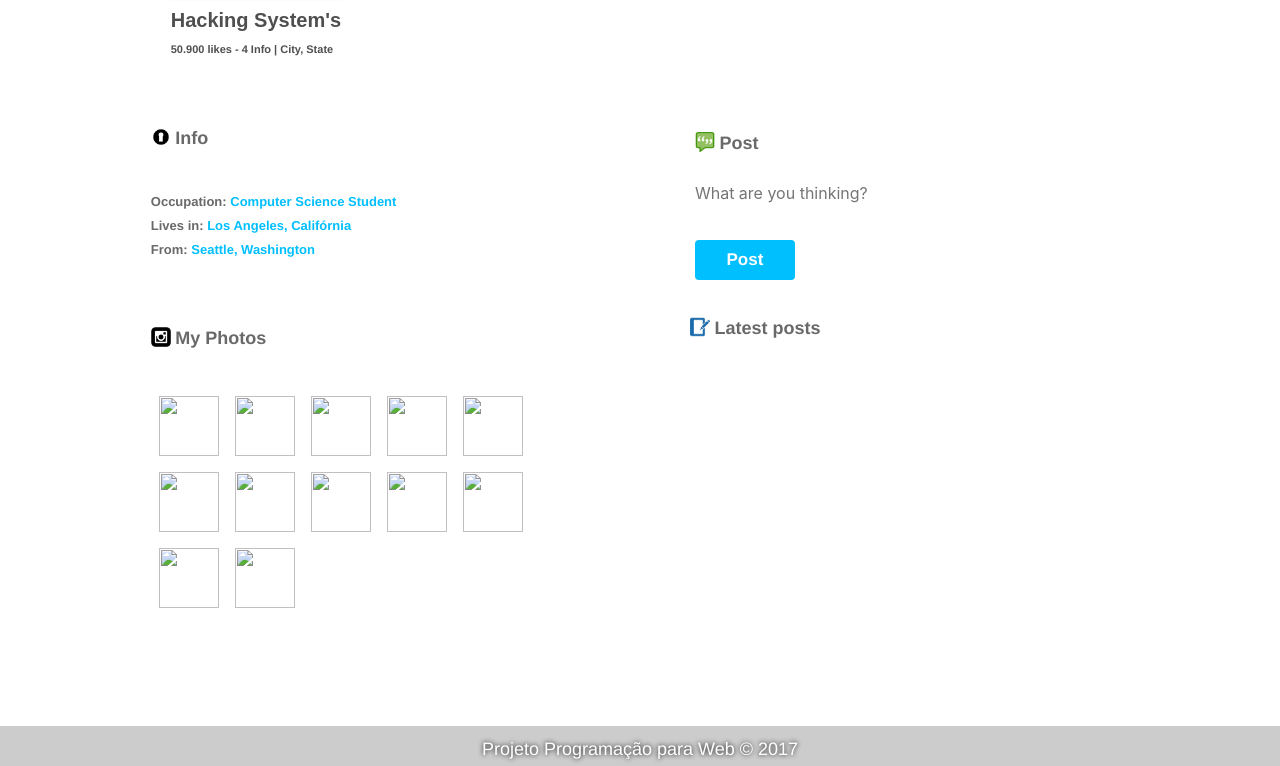
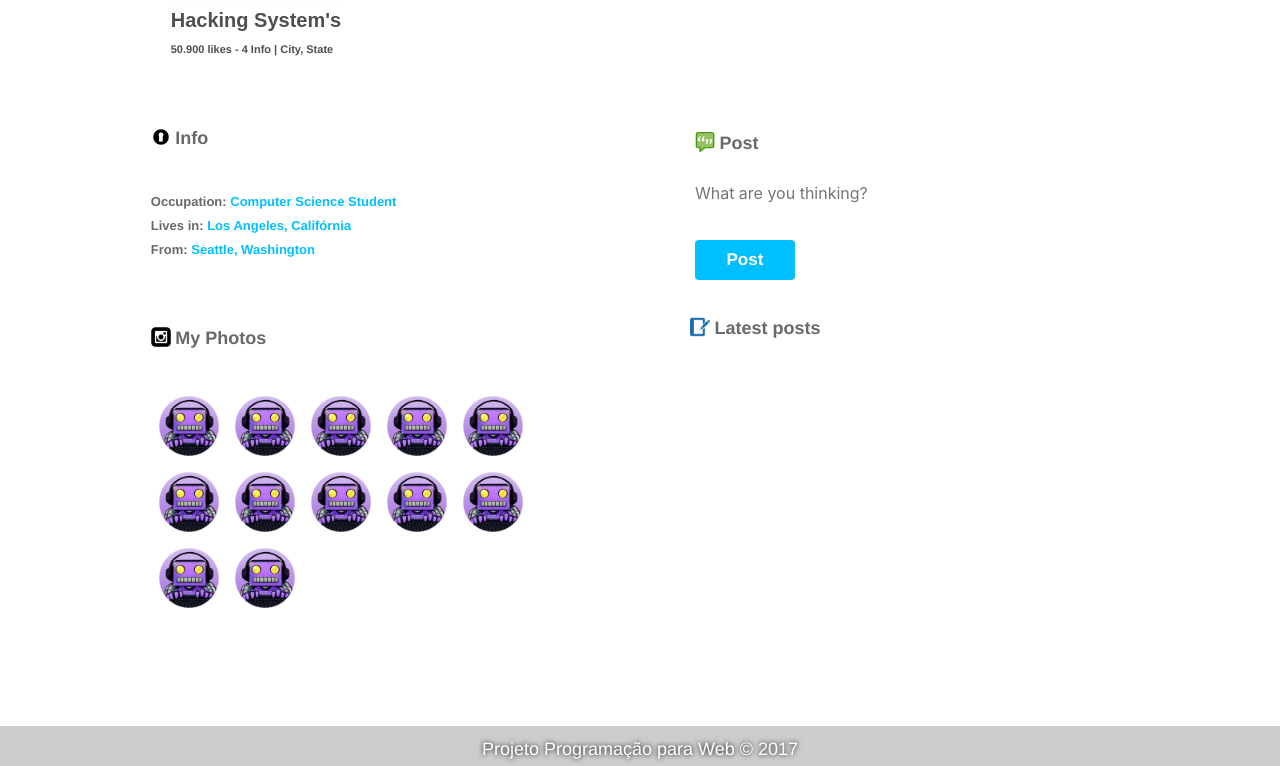
Before and after one commit to olimpiofernandes/uniforPPW, a plain HTML site: page index.html in a window 1280 px wide. Shown: the part 519-1285 px from the top of the page. Drawn offline with Linux system fonts and the light colour scheme.

Commit message:
Update index.html

```diff
--- a/index.html
+++ b/index.html
@@ -85,18 +85,18 @@
                 <div class="photosUser">
                     <img src="photosicon.png" width="20px" height="20px" class="iconAjust">
                     <span class="spanTextData"> My Photos </span> <hr class="linePerso">
-                    <div class="photoDiv"> <img src="_img/profileUser.png" width="100%" height="60px"> </div>
-                    <div class="photoDiv"> <img src="_img/profileUser.png" width="100%" height="60px"> </div>
-                    <div class="photoDiv"> <img src="_img/profileUser.png" width="100%" height="60px"> </div>
-                    <div class="photoDiv"> <img src="_img/profileUser.png" width="100%" height="60px"> </div>
-                    <div class="photoDiv"> <img src="_img/profileUser.png" width="100%" height="60px"> </div>
-                    <div class="photoDiv"> <img src="_img/profileUser.png" width="100%" height="60px"> </div>
-                    <div class="photoDiv"> <img src="_img/profileUser.png" width="100%" height="60px"> </div>
-                    <div class="photoDiv"> <img src="_img/profileUser.png" width="100%" height="60px"> </div>
-                    <div class="photoDiv"> <img src="_img/profileUser.png" width="100%" height="60px"> </div>
-                    <div class="photoDiv"> <img src="_img/profileUser.png" width="100%" height="60px"> </div>
-                    <div class="photoDiv"> <img src="_img/profileUser.png" width="100%" height="60px"> </div>
-                    <div class="photoDiv"> <img src="_img/profileUser.png" width="100%" height="60px"> </div>
+                    <div class="photoDiv"> <img src="profileUser.png" width="100%" height="60px"> </div>
+                    <div class="photoDiv"> <img src="profileUser.png" width="100%" height="60px"> </div>
+                    <div class="photoDiv"> <img src="profileUser.png" width="100%" height="60px"> </div>
+                    <div class="photoDiv"> <img src="profileUser.png" width="100%" height="60px"> </div>
+                    <div class="photoDiv"> <img src="profileUser.png" width="100%" height="60px"> </div>
+                    <div class="photoDiv"> <img src="profileUser.png" width="100%" height="60px"> </div>
+                    <div class="photoDiv"> <img src="profileUser.png" width="100%" height="60px"> </div>
+                    <div class="photoDiv"> <img src="profileUser.png" width="100%" height="60px"> </div>
+                    <div class="photoDiv"> <img src="profileUser.png" width="100%" height="60px"> </div>
+                    <div class="photoDiv"> <img src="profileUser.png" width="100%" height="60px"> </div>
+                    <div class="photoDiv"> <img src="profileUser.png" width="100%" height="60px"> </div>
+                    <div class="photoDiv"> <img src="profileUser.png" width="100%" height="60px"> </div>
                 </div>
 
             </div>
```
